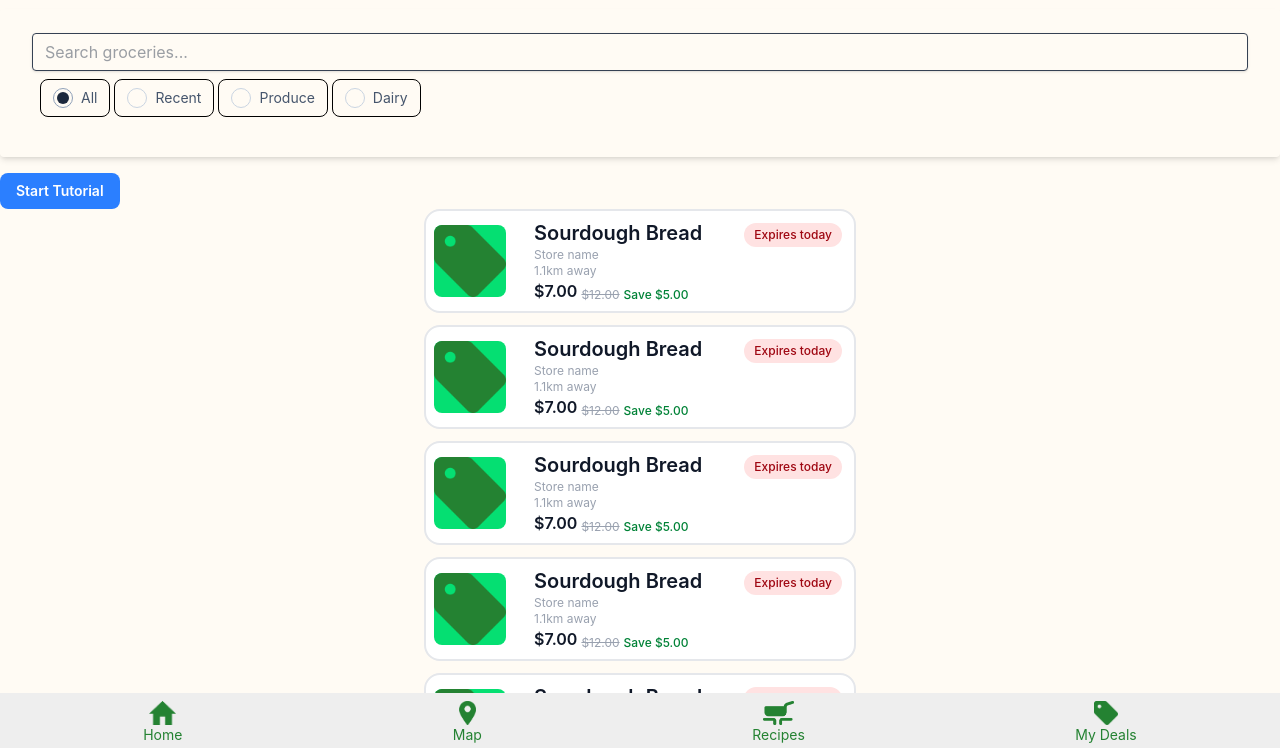
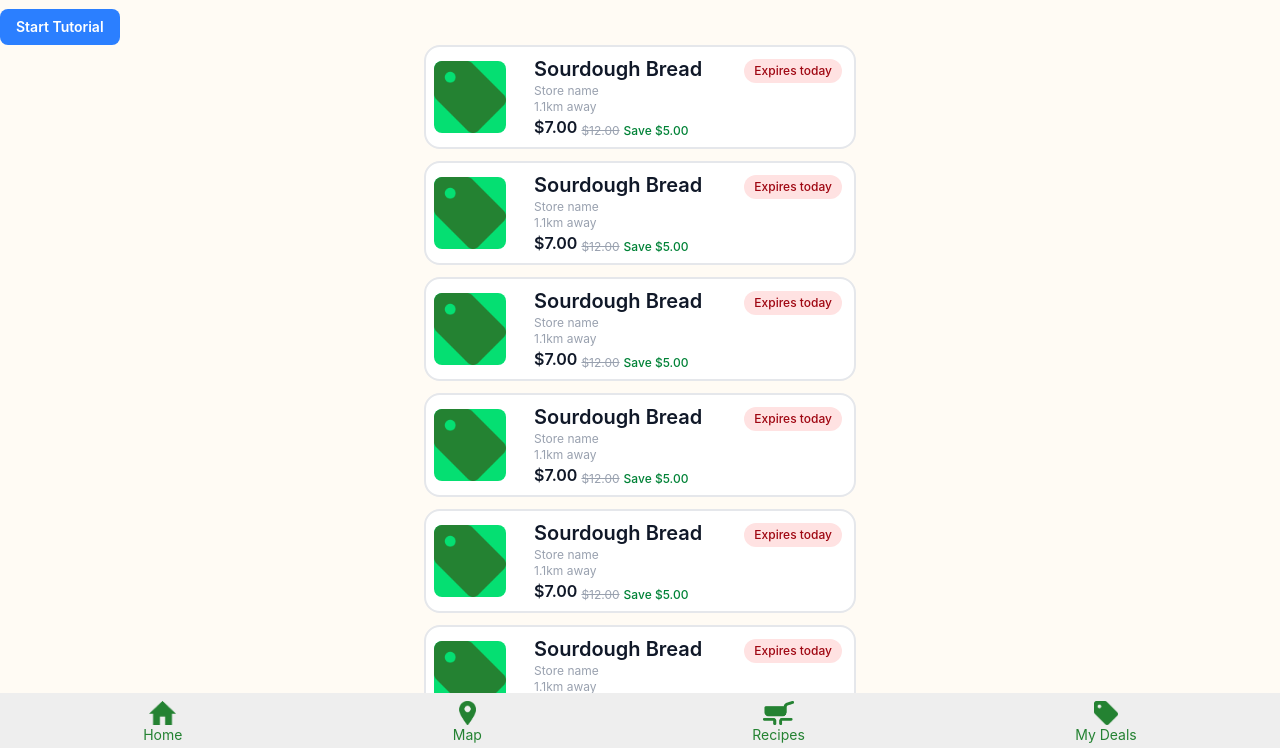
Before and after one commit to Dairy03/2800-202610-DTC04, a website built with Vite: page client/home.html in a window 1280 px wide. Shown: the part 47-795 px from the top of the page. Built offline with nearby package versions, Linux system fonts and the light colour scheme.

Commit message:
remove search-filter test elements

```diff
--- a/client/home.html
+++ b/client/home.html
@@ -7,7 +7,6 @@
     <title>Still Fresh - Home</title>
     <script type="module" src="/src/components/site-navbar.js"></script>
     <script type="module" src="/src/components/site-top-navbar.js"></script>
-    <script type="module" src="/src/components/search-filter.js"></script>
     <link rel="stylesheet" href="./src/style.css" />
   </head>
   <body class="bg-[#FFFBF4]">
@@ -19,8 +18,6 @@
       data-tutorial-tip="This is where you edit your profile!"
       data-tutorial-child="0,0,2"
     ></site-top-navbar>
-
-    <search-filter></search-filter>
 
     <button
       id="start-tutorial-btn"
--- a/client/src/components/search-filter.js
+++ /dev/null
@@ -1,125 +0,0 @@
-class SearchFilter extends HTMLElement {
-  constructor() {
-    super();
-    this.renderSearchFilter();
-  }
-
-  renderSearchFilter() {
-    this.innerHTML = `
-    <form class="shadow-md rounded px-8 pt-6 pb-8 mb-4 items-center">
-      <input class="shadow appearance-none border rounded w-full py-2 px-3 text-gray-700 leading-tight focus:outline-none focus:shadow-outline" type="text" id="search" name="search" placeholder="Search groceries..." ><br>
-
-
-
-      <div class="relative max-w-sm flex w-full flex-col">
-  <nav class="flex min-w-80 flex-row gap-1 p-2">
-    <div
-      role="button"
-      class="flex w-full items-center rounded-lg p-0 transition-all hover:bg-slate-100 focus:bg-slate-100 active:bg-slate-100 border"
-    >
-      <label
-        for="all-horizontal"
-        class="flex w-full cursor-pointer items-center px-3 py-2"
-      >
-        <div class="inline-flex items-center">
-          <label class="relative flex items-center cursor-pointer" for="all-horizontal">
-            <input
-              name="framework-horizontal"
-              type="radio"
-              class="peer h-5 w-5 cursor-pointer appearance-none rounded-full border border-slate-300 checked:border-slate-400 transition-all"
-              id="all-horizontal"
-              checked
-            />
-            <span class="absolute bg-slate-800 w-3 h-3 rounded-full opacity-0 peer-checked:opacity-100 transition-opacity duration-200 top-1/2 left-1/2 transform -translate-x-1/2 -translate-y-1/2"></span>
-          </label>
-          <label class="ml-2 text-slate-600 cursor-pointer text-sm" for="all-horizontal">
-            All
-          </label>
-        </div>
-      </label>
-    </div>
-
-    <div
-      role="button"
-      class="flex w-full items-center rounded-lg p-0 transition-all hover:bg-slate-100 focus:bg-slate-100 active:bg-slate-100 border"
-    >
-      <label
-        for="recent-horizontal"
-        class="flex w-full cursor-pointer items-center px-3 py-2"
-      >
-        <div class="inline-flex items-center">
-          <label class="relative flex items-center cursor-pointer" for="recent-horizontal">
-            <input
-              name="framework-horizontal"
-              type="radio"
-              class="peer h-5 w-5 cursor-pointer appearance-none rounded-full border border-slate-300 checked:border-slate-400 transition-all"
-              id="recent-horizontal"
-            />
-            <span class="absolute bg-slate-800 w-3 h-3 rounded-full opacity-0 peer-checked:opacity-100 transition-opacity duration-200 top-1/2 left-1/2 transform -translate-x-1/2 -translate-y-1/2"></span>
-          </label>
-          <label class="ml-2 text-slate-600 cursor-pointer text-sm" for="recent-horizontal">
-            Recent
-          </label>
-        </div>
-      </label>
-    </div>
-
-    <div
-      role="button"
-      class="flex w-full items-center rounded-lg p-0 transition-all hover:bg-slate-100 focus:bg-slate-100 active:bg-slate-100 border"
-    >
-      <label
-        for="produce-horizontal"
-        class="flex w-full cursor-pointer items-center px-3 py-2"
-      >
-        <div class="inline-flex items-center">
-          <label class="relative flex items-center cursor-pointer" for="produce-horizontal">
-            <input
-              name="framework-horizontal"
-              type="radio"
-              class="peer h-5 w-5 cursor-pointer appearance-none rounded-full border border-slate-300 checked:border-slate-400 transition-all"
-              id="produce-horizontal"
-            />
-            <span class="absolute bg-slate-800 w-3 h-3 rounded-full opacity-0 peer-checked:opacity-100 transition-opacity duration-200 top-1/2 left-1/2 transform -translate-x-1/2 -translate-y-1/2"></span>
-          </label>
-          <label class="ml-2 text-slate-600 cursor-pointer text-sm" for="produce-horizontal">
-            Produce
-          </label>
-        </div>
-      </label>
-    </div>
-
-
-     <div
-      role="button"
-      class="flex w-full items-center rounded-lg p-0 transition-all hover:bg-slate-100 focus:bg-slate-100 active:bg-slate-100 border"
-    >
-      <label
-        for="dairy-horizontal"
-        class="flex w-full cursor-pointer items-center px-3 py-2"
-      >
-        <div class="inline-flex items-center">
-          <label class="relative flex items-center cursor-pointer" for="dairy-horizontal">
-            <input
-              name="framework-horizontal"
-              type="radio"
-              class="peer h-5 w-5 cursor-pointer appearance-none rounded-full border border-slate-300 checked:border-slate-400 transition-all"
-              id="dairy-horizontal"
-            />
-            <span class="absolute bg-slate-800 w-3 h-3 rounded-full opacity-0 peer-checked:opacity-100 transition-opacity duration-200 top-1/2 left-1/2 transform -translate-x-1/2 -translate-y-1/2"></span>
-          </label>
-          <label class="ml-2 text-slate-600 cursor-pointer text-sm" for="dairy-horizontal">
-            Dairy
-          </label>
-        </div>
-      </label>
-    </div>
-  </nav>
-</div>
-
-    </form>
-  `;
-  }
-}
-
-customElements.define("search-filter", SearchFilter);
--- a/client/src/item-page.js
+++ b/client/src/item-page.js
@@ -10,13 +10,17 @@ const item_location= document.getElementById('item-location')
 
 const items = [
   {
+    id: "123",
     name: "SOurdough",
-
     distance: "1.1km",
     before: 12,
     after: 7,
     expires: "2026-05-08",
-    location: "Arby's"
+    location: "Arby's",
+    address: "123 street",
+    ref_price: 5.99,
+    quantity: 12,
+    expiry: ""
   },
 ];
 
```
